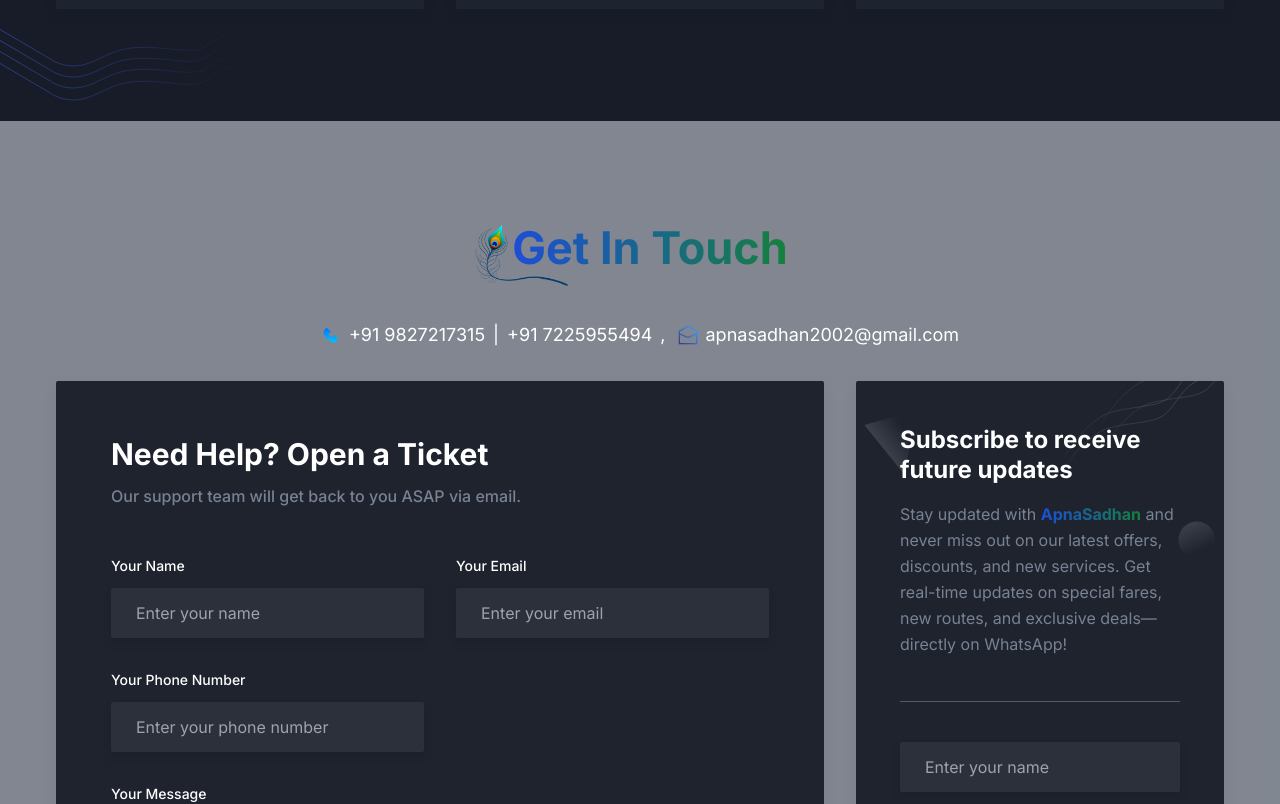
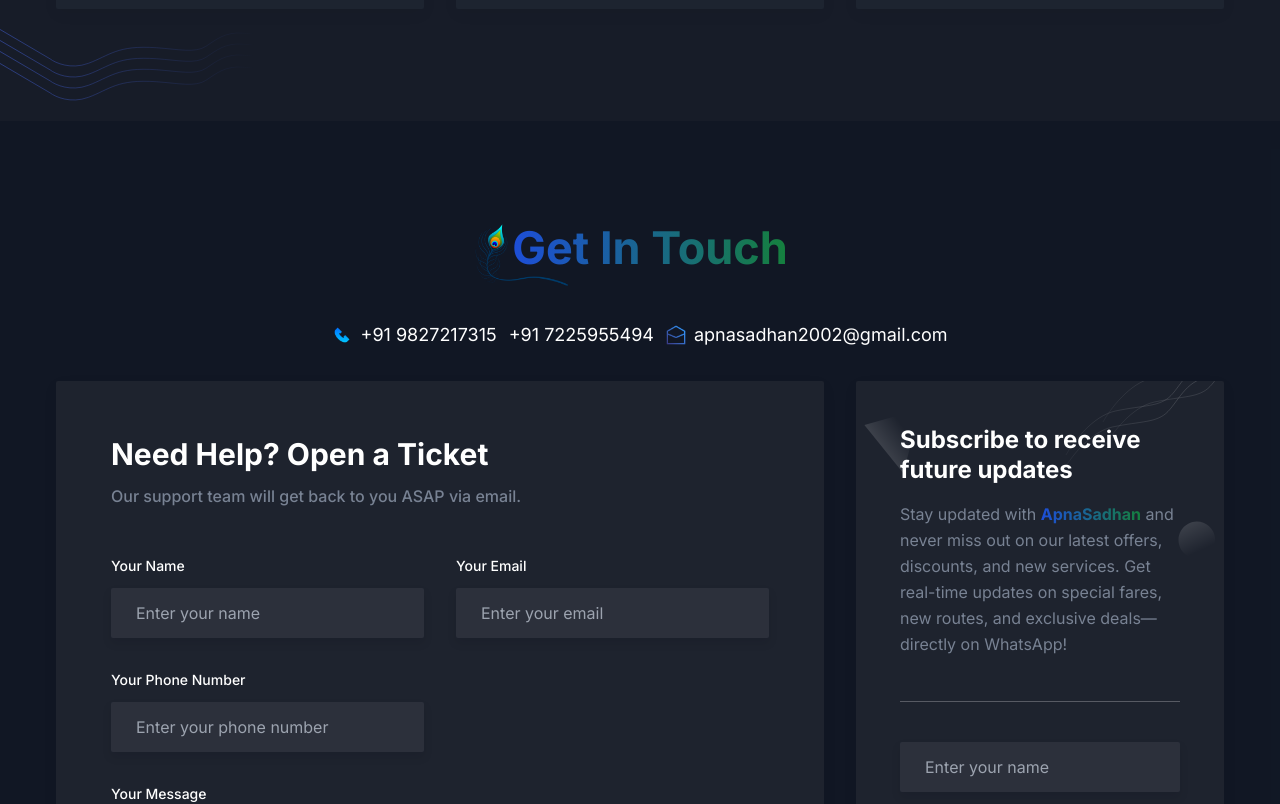
Before and after one commit to praveensinghsendhav/apnasadhan_next, a Next.js app: page / in a window 1280 px wide. Shown: the part 2900-3704 px from the top of the page. Built offline with nearby package versions, Linux system fonts and the light colour scheme.

Commit message:
adding some necesaary css

```diff
--- a/src/components/Contact/index.tsx
+++ b/src/components/Contact/index.tsx
@@ -2,7 +2,7 @@
 import GetInTouch from "../GetInTouch";
 const Contact = () => {
   return (
-    <section id="contact" className="overflow-hidden py-8 md:py-12 lg:py-12 bg-blue-50/50">
+    <section id="contact" className="overflow-hidden py-8 md:py-12 lg:py-12 bg-blue-50/50 dark:bg-gray-900/50">
       <GetInTouch />
       <div className="container" id="ticket">
         <div className="-mx-4 flex flex-wrap">
--- a/src/components/GetInTouch/index.tsx
+++ b/src/components/GetInTouch/index.tsx
@@ -12,11 +12,13 @@
         <div className="py-8  text-center w-full flex flex-col items-center">
           <SectionTitle title="Get In Touch" center={true} mb="10px" />
           <div className="flex flex-col md:flex-row justify-center w-full px-4">
-            <div className="flex flex-col md:flex-row gap-3 text-white md:flex justify-center items-center md:items-center">
+            <div className="flex flex-col gap-3 text-white md:flex-row justify-center items-center md:items-center">
               <p className="flex items-center gap-2 text-lg text-gray-500 dark:text-white">
                 <Image src="/images/contact/phone.png" alt="Phone Icon" width={20} height={20} />
-                <a href="tel:+919827217315" className="hover:underline">+91 9827217315</a> |
-                <a href="tel:+917225955494" className="hover:underline">+91 7225955494</a>,
+                <a href="tel:+919827217315" className="hover:underline">+91 9827217315</a>
+              </p>
+              <p className="flex items-center gap-2 text-lg text-gray-500 dark:text-white">
+                <a href="tel:+917225955494" className="hover:underline">+91 7225955494</a>
               </p>
               <p className="flex items-center gap-2 text-lg text-gray-500 dark:text-white">
                 <Image src="/images/contact/mail.png" alt="Email Icon" width={20} height={20} />
```
